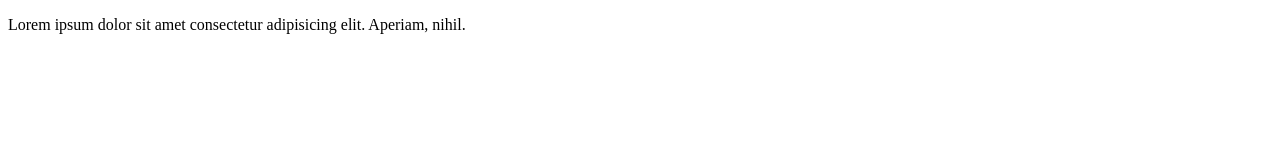
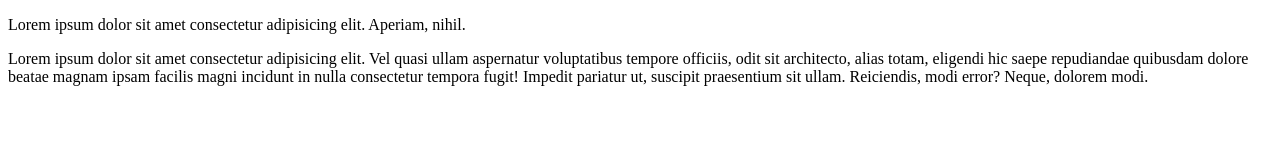
Before and after one commit to Akumar0011/learn_git, a plain HTML site: page index.html in a window 1280 px wide. Drawn offline with Linux system fonts and the light colour scheme.

Commit message:
add paragraph to code

```diff
--- a/index.html
+++ b/index.html
@@ -9,6 +9,11 @@
 
 <body>
     <p>Lorem ipsum dolor sit amet consectetur adipisicing elit. Aperiam, nihil.</p>
+
+    <p>Lorem ipsum dolor sit amet consectetur adipisicing elit. Vel quasi ullam aspernatur voluptatibus tempore
+        officiis, odit sit architecto, alias totam, eligendi hic saepe repudiandae quibusdam dolore beatae magnam ipsam
+        facilis magni incidunt in nulla consectetur tempora fugit! Impedit pariatur ut, suscipit praesentium sit ullam.
+        Reiciendis, modi error? Neque, dolorem modi.</p>
 </body>
 
 </html>
```
